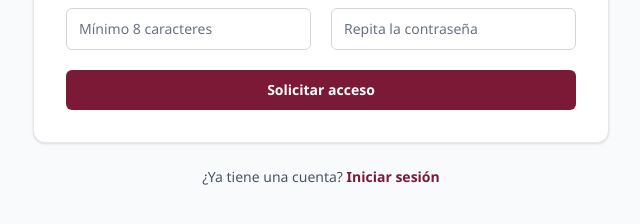
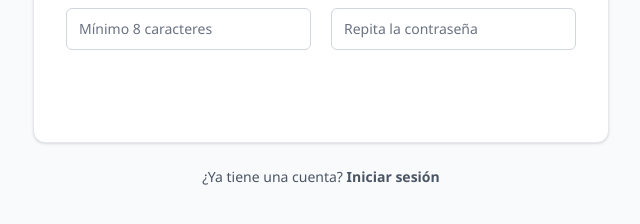
Before and after one commit to Franac0a/SITGI, a React (Vite) app in the folder frontend/: page /registro in a window 1280 px wide. Shown: the part 554-778 px from the top of the page, without its empty margins (319-959 px from the left). Built offline with nearby package versions, Linux system fonts and the light colour scheme; no server answers.

Commit message:
feat(config): definir nueva paleta institucional y roles del CIT en types y constantes

```diff
--- a/frontend/src/constants/roles.ts
+++ b/frontend/src/constants/roles.ts
@@ -1,18 +1,22 @@
 export const INSTITUTIONAL_ROLES = [
   {
-    value: 'Investigador',
-    label: 'Investigador / Becario / Técnico',
+    value: 'Administrador general',
+    label: 'Administrador general',
   },
   {
-    value: 'Inventario',
-    label: 'Gestión de Inventario y Laboratorio',
+    value: 'Responsable de laboratorio',
+    label: 'Responsable de laboratorio',
   },
   {
-    value: 'Administración',
-    label: 'Administración Institucional',
+    value: 'Investigador o director de proyecto',
+    label: 'Investigador o director de proyecto',
   },
   {
-    value: 'Dirección',
-    label: 'Dirección del CIT',
+    value: 'Técnico o becario',
+    label: 'Técnico o becario',
+  },
+  {
+    value: 'Consulta o auditor interno',
+    label: 'Consulta o auditor interno',
   },
 ] as const
--- a/frontend/src/index.css
+++ b/frontend/src/index.css
@@ -1,19 +1,16 @@
 @import "tailwindcss";
 
 @theme {
-  --color-bordo-50: #f9eef0;
-  --color-bordo-100: #f0d9de;
-  --color-bordo-200: #e0b3bd;
-  --color-bordo-500: #8b1e3f;
-  --color-bordo-600: #7a1a37;
-  --color-bordo-700: #65152d;
-  --color-bordo-800: #4f1023;
+  --color-cit-turquesa: #01a696;
+  --color-cit-petroleo: #0185a7;
+  --color-cit-azul-fuerte: #0265bb;
+  --color-cit-azul-oscuro: #004ac8;
 
   --font-sans: "Segoe UI", system-ui, -apple-system, sans-serif;
 }
 
 @layer base {
   body {
-    @apply bg-white text-black antialiased;
+    @apply bg-white text-gray-900 antialiased;
   }
 }
--- a/frontend/src/types/auth.types.ts
+++ b/frontend/src/types/auth.types.ts
@@ -7,7 +7,7 @@ export interface User {
   dni: string
   nombre: string
   email: string
-  rol: InstitutionalRole
+  rol: InstitutionalRole | string
   estado: 'pendiente' | 'activo' | 'rechazado'
 }
 
--- a/frontend/src/types/user.types.ts
+++ b/frontend/src/types/user.types.ts
@@ -4,12 +4,12 @@ export type UserStatus = 'pendiente' | 'activo' | 'rechazado'
 
 export interface UserFilterParams {
   estado?: UserStatus
-  rol?: InstitutionalRole
+  rol?: InstitutionalRole | string
 }
 
 export interface UpdateUserStatusPayload {
   estado?: UserStatus
-  rol?: InstitutionalRole
+  rol?: InstitutionalRole | string
 }
 
 export interface UpdateUserResponse {
--- a/frontend/src/utils/rbac.ts
+++ b/frontend/src/utils/rbac.ts
@@ -9,6 +9,8 @@ export function canCreateInventory(role?: string | null): boolean {
     normalized === 'administrador general' ||
     normalized === 'administrador' ||
     normalized === 'admin' ||
+    normalized === 'responsable de laboratorio' ||
+    normalized === 'investigador o director de proyecto' ||
     normalized === 'inventario' ||
     normalized === 'gestión de inventario' ||
     normalized === 'gestion de inventario'
--- /dev/null
+++ b/frontend/tailwind.config.ts
@@ -0,0 +1,12 @@
+export default {
+  theme: {
+    extend: {
+      colors: {
+        'cit-turquesa': '#01A696',
+        'cit-petroleo': '#0185A7',
+        'cit-azul-fuerte': '#0265BB',
+        'cit-azul-oscuro': '#004AC8',
+      },
+    },
+  },
+}
```
